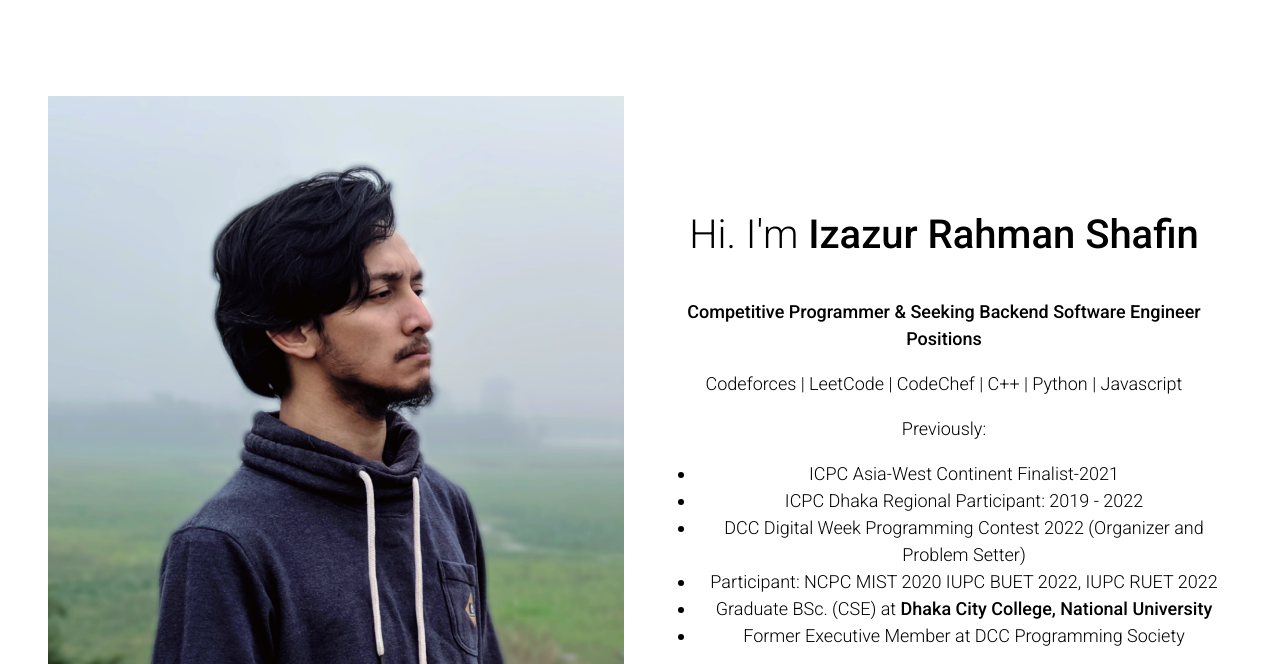
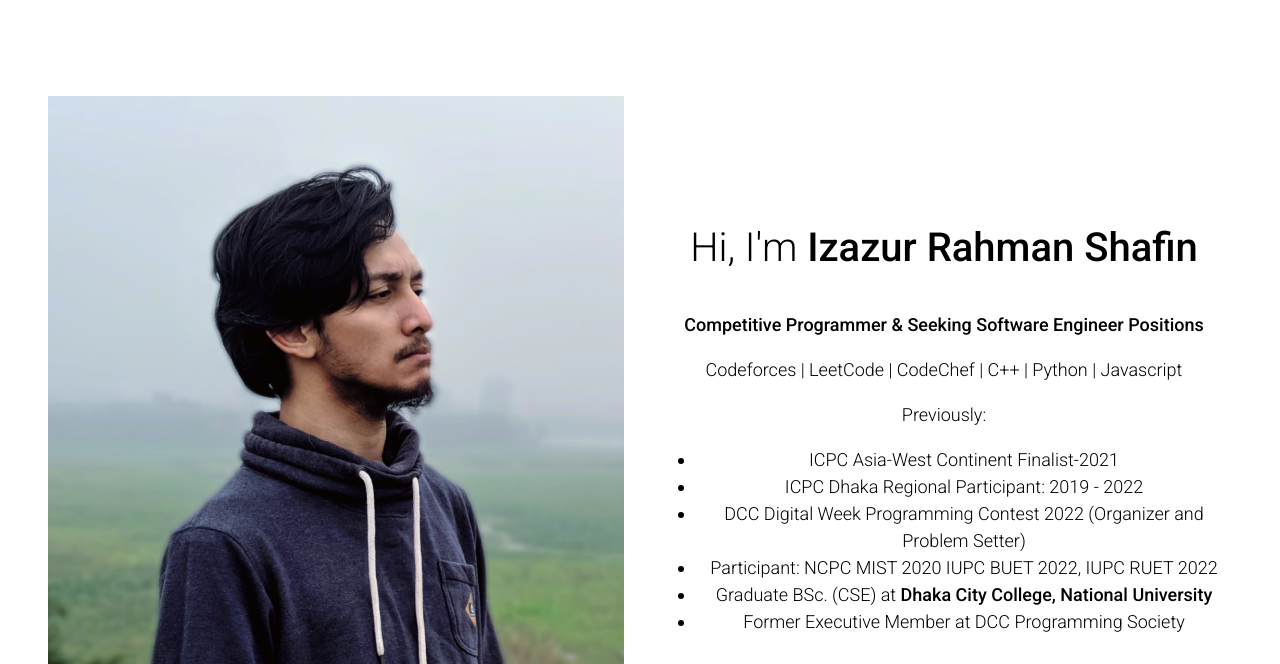
Before and after one commit to imShafin/imshafin.github.io, a plain HTML site: page index.html in a window 1280 px wide. Shown: the top 664 px of the page. Drawn offline with Linux system fonts and the light colour scheme.

Commit message:
Update index.html

```diff
--- a/index.html
+++ b/index.html
@@ -16,9 +16,9 @@
     </section>
 
     <section class="rightInfo">
-      <p id="header">Hi. I'm <span class="strong">Izazur Rahman Shafin</span></p>
+      <p id="header">Hi, I'm <span class="strong">Izazur Rahman Shafin</span></p>
       <div class="aboutInfo">
-        <p class="strong">Competitive Programmer & Seeking Backend Software Engineer Positions </p>
+        <p class="strong">Competitive Programmer & Seeking Software Engineer Positions </p>
         <p>Codeforces | LeetCode | CodeChef | C++ | Python | Javascript </p>
 
         <p>Previously:</p>
```
